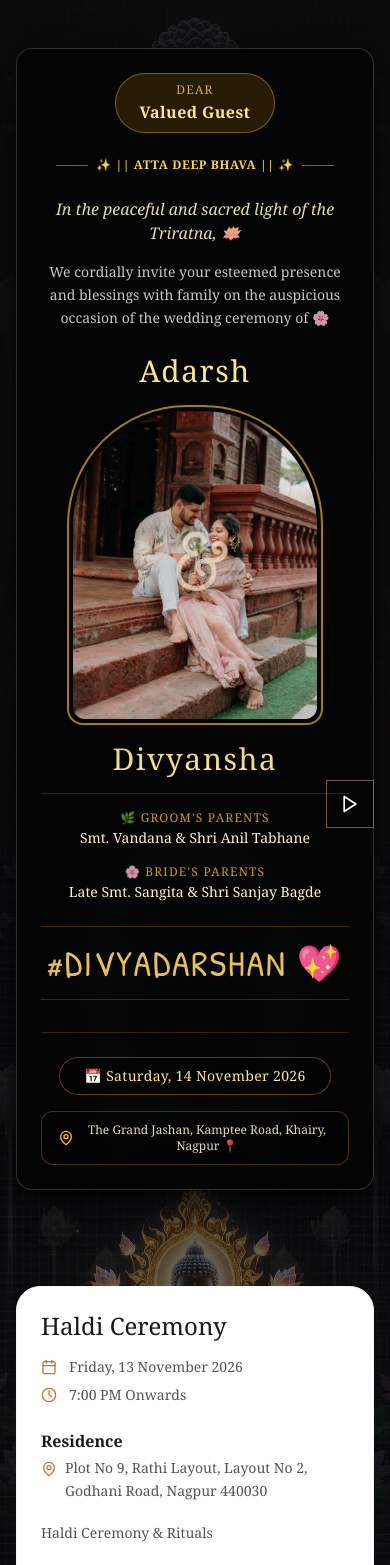
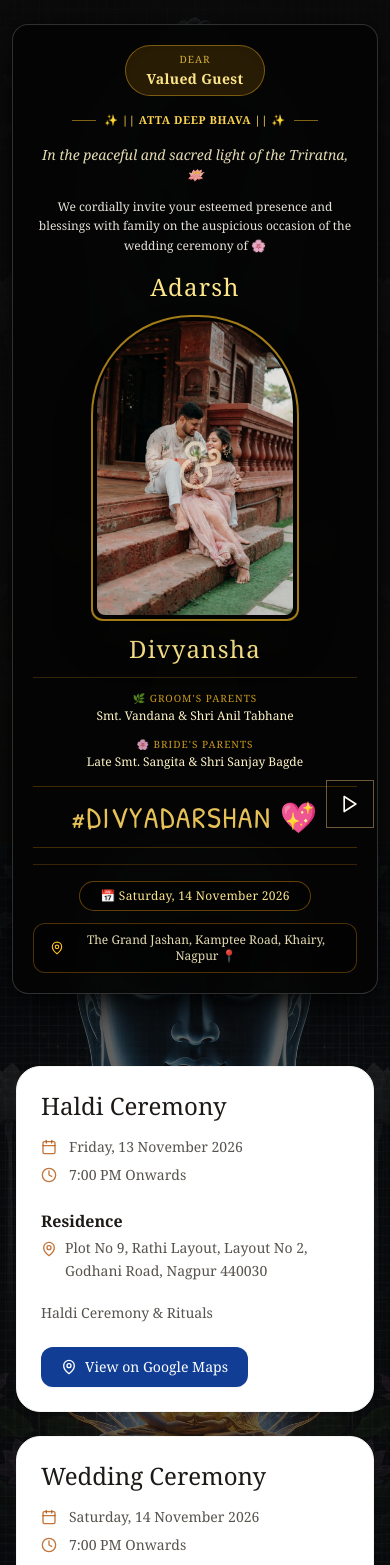
Before and after one commit to Adoniskingx/AD, a React (Vite) app in the folder adarsh-divyansha-wedding/: page / in a window 390 px wide. Shown: the top 1565 px of the page. Built offline with nearby package versions, Linux system fonts and the light colour scheme.

Commit message:
Refactor Hero component for improved layout
Updated Hero component for better responsiveness and styling adjustments.

```diff
--- a/adarsh-divyansha-wedding/src/components/Hero.tsx
+++ b/adarsh-divyansha-wedding/src/components/Hero.tsx
@@ -14,95 +14,95 @@ export const Hero: React.FC = () => {
   }, []);
 
   return (
-    <section className="relative min-h-screen flex items-center justify-center px-4 py-12">
-      <div className="w-full max-w-3xl mx-auto card-dark-gold rounded-2xl p-6 md:p-12 text-center relative overflow-hidden shadow-2xl">
+    <section className="relative min-h-screen flex items-center justify-center px-3 py-6 md:py-12">
+      <div className="w-full max-w-3xl mx-auto card-dark-gold rounded-2xl p-5 md:p-12 text-center relative overflow-hidden shadow-2xl">
 
         {/* Dynamic Personalized Guest Invitation Banner */}
         {guest && (
-          <div className="mb-6 inline-block bg-amber-500/15 border border-amber-400/40 px-6 py-2 rounded-full shadow-inner">
-            <p className="text-xs uppercase tracking-widest text-amber-300/80 mb-0.5 font-serif">Dear</p>
-            <p className="text-base md:text-lg font-serif text-amber-200 font-semibold tracking-wide">
+          <div className="mb-4 inline-block bg-amber-500/15 border border-amber-400/40 px-5 py-1.5 rounded-full shadow-inner">
+            <p className="text-[10px] uppercase tracking-widest text-amber-300/80 mb-0.5 font-serif">Dear</p>
+            <p className="text-sm md:text-lg font-serif text-amber-200 font-semibold tracking-wide">
               {guest}
             </p>
           </div>
         )}
 
         {/* Top Motto */}
-        <div className="flex items-center justify-center space-x-2 mb-6">
-          <div className="h-[1px] w-8 md:w-12 bg-amber-400/50"></div>
-          <span className="text-amber-300 tracking-wider text-xs md:text-sm uppercase font-semibold whitespace-nowrap">
+        <div className="flex items-center justify-center space-x-2 mb-4">
+          <div className="h-[1px] w-6 md:w-12 bg-amber-400/50"></div>
+          <span className="text-amber-300 tracking-wider text-[11px] md:text-sm uppercase font-semibold whitespace-nowrap">
             ✨ {weddingData.hero.motto} ✨
           </span>
-          <div className="h-[1px] w-8 md:w-12 bg-amber-400/50"></div>
+          <div className="h-[1px] w-6 md:w-12 bg-amber-400/50"></div>
         </div>
 
         {/* Blessing Text */}
-        <p className="text-amber-100/90 italic font-serif text-base md:text-lg mb-4">
+        <p className="text-amber-100/90 italic font-serif text-sm md:text-lg mb-3">
           {weddingData.hero.blessing} 🪷
         </p>
 
         {/* Invitation Message */}
-        <p className="text-[#FDF8F0]/80 text-sm md:text-base leading-relaxed max-w-xl mx-auto mb-6">
+        <p className="text-[#FDF8F0]/90 text-xs md:text-base leading-relaxed max-w-xl mx-auto mb-4">
           {weddingData.hero.invitationText} 🌸
         </p>
 
         {/* Adarsh Name */}
-        <div className="mt-4 mb-2">
-          <h2 className="text-3xl md:text-4xl font-serif text-amber-200 tracking-wider">
+        <div className="mt-2 mb-1">
+          <h2 className="text-2xl md:text-4xl font-serif text-amber-200 tracking-wider">
             {weddingData.couple.groom}
           </h2>
         </div>
 
-        {/* Arched / Dome-Top Preview Photo */}
+        {/* Mobile-Optimized Arched Preview Photo */}
         {weddingData.hero.image && (
-          <div className="my-4 flex justify-center">
-            <div className="relative w-64 h-80 md:w-76 md:h-96 rounded-t-[120px] rounded-b-2xl overflow-hidden border-2 border-amber-400/65 shadow-2xl p-1 bg-black/40">
+          <div className="my-3 flex justify-center">
+            <div className="relative w-52 h-68 md:w-76 md:h-96 rounded-t-[100px] rounded-b-xl overflow-hidden border-2 border-amber-400/65 shadow-2xl p-1 bg-black/40">
               <img
                 src={weddingData.hero.image}
                 alt="Adarsh & Divyansha"
-                className="w-full h-full object-cover rounded-t-[115px] rounded-b-xl"
+                className="w-full h-full object-cover rounded-t-[90px] rounded-b-lg"
               />
             </div>
           </div>
         )}
 
         {/* Divyansha Name */}
-        <div className="mt-2 mb-4">
-          <h2 className="text-3xl md:text-4xl font-serif text-amber-200 tracking-wider">
+        <div className="mt-1 mb-3">
+          <h2 className="text-2xl md:text-4xl font-serif text-amber-200 tracking-wider">
             {weddingData.couple.bride}
           </h2>
         </div>
 
         {/* Parent Names with Emojis */}
-        <div className="mt-4 pt-4 border-t border-amber-500/20 text-sm md:text-base text-amber-100/90 space-y-3">
-          <div className="grid grid-cols-1 md:grid-cols-2 gap-4">
+        <div className="mt-3 pt-3 border-t border-amber-500/20 text-xs md:text-base text-amber-100/90 space-y-2">
+          <div className="grid grid-cols-1 md:grid-cols-2 gap-3">
             <div>
-              <p className="text-xs uppercase tracking-widest text-amber-400/80 mb-0.5">🌿 Groom's Parents</p>
+              <p className="text-[10px] uppercase tracking-widest text-amber-400/80 mb-0.5">🌿 Groom's Parents</p>
               <p className="font-medium text-amber-100">{weddingData.hero.groomParents}</p>
             </div>
             <div>
-              <p className="text-xs uppercase tracking-widest text-amber-400/80 mb-0.5">🌸 Bride's Parents</p>
+              <p className="text-[10px] uppercase tracking-widest text-amber-400/80 mb-0.5">🌸 Bride's Parents</p>
               <p className="font-medium text-amber-100">{weddingData.hero.brideParents}</p>
             </div>
           </div>
         </div>
 
         {/* Hashtag / Main Title */}
-        <div className="my-6 py-4 border-y border-amber-500/25">
-          <h1 className="text-4xl md:text-5xl font-script text-gold tracking-wider">
+        <div className="my-4 py-3 border-y border-amber-500/25">
+          <h1 className="text-3xl md:text-5xl font-script text-gold tracking-wider">
             {weddingData.hero.title} 💖
           </h1>
         </div>
 
         {/* Date & Venue Info */}
-        <div className="mt-8 pt-6 border-t border-amber-500/20 flex flex-col md:flex-row items-center justify-center gap-4">
-          <div className="inline-block border border-amber-500/40 rounded-full px-6 py-2 bg-black/30">
-            <span className="text-amber-200 text-sm md:text-base font-medium tracking-wide flex items-center gap-2">
+        <div className="mt-4 pt-4 border-t border-amber-500/20 flex flex-col md:flex-row items-center justify-center gap-3">
+          <div className="inline-block border border-amber-500/40 rounded-full px-5 py-1.5 bg-black/30">
+            <span className="text-amber-200 text-xs md:text-base font-medium tracking-wide flex items-center gap-2">
               📅 {weddingData.hero.date}
             </span>
           </div>
-          <div className="inline-flex items-center space-x-2 text-amber-100/90 text-xs md:text-sm bg-black/40 px-4 py-2.5 rounded-xl border border-amber-500/30">
-            <MapPin className="w-4 h-4 text-amber-400 shrink-0" />
+          <div className="inline-flex items-center space-x-2 text-amber-100/90 text-xs md:text-sm bg-black/40 px-4 py-2 rounded-xl border border-amber-500/30">
+            <MapPin className="w-3.5 h-3.5 text-amber-400 shrink-0" />
             <span>
               {weddingData.hero.locationName}, {weddingData.hero.locationCity} 📍
             </span>
```
